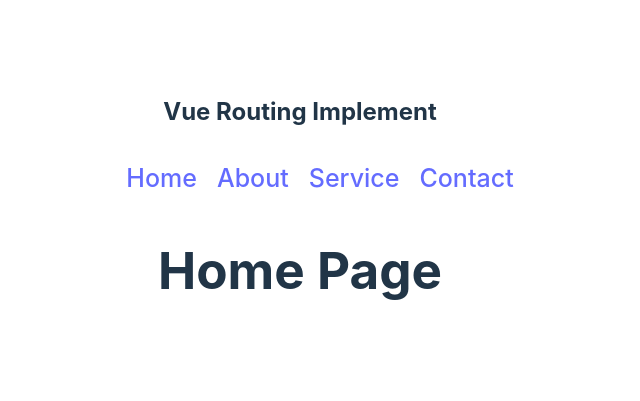
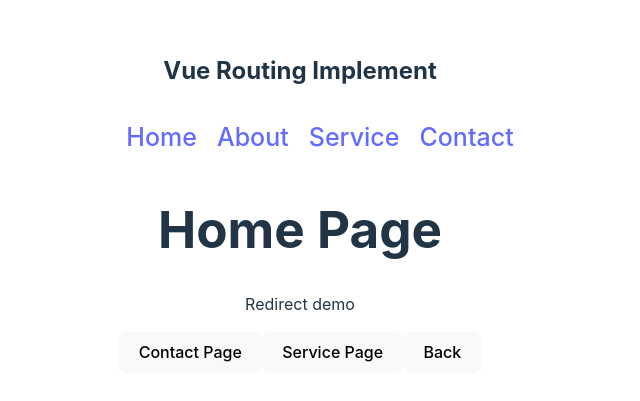
Before and after one commit to mamunurrashid1010/vue-routing-implement, a Vue app: page / in a window 1280 px wide. Shown: the part 197-598 px from the top of the page, without its empty margins (340-980 px from the left). Built offline with nearby package versions, Linux system fonts and the light colour scheme.

Commit message:
Redirect : redirect example added.

```diff
--- a/src/components/pages/Home.vue
+++ b/src/components/pages/Home.vue
@@ -1,6 +1,10 @@
 <template>
   <div>
     <h1>Home Page</h1>
+    <p>Redirect demo</p>
+    <button @click="contact">Contact Page</button>
+    <button @click="service">Service Page</button>
+    <button @click="back">Back</button>
   </div>
 </template>
 
@@ -11,6 +15,17 @@ export default {
     return{
 
     }
+  },
+  methods:{
+    contact(){
+      this.$router.push('/contact');
+    },
+    service(){
+      this.$router.push('/service');
+    },
+    back(){
+      this.$router.go(-1);
+    }
   }
 }
 </script>
```
